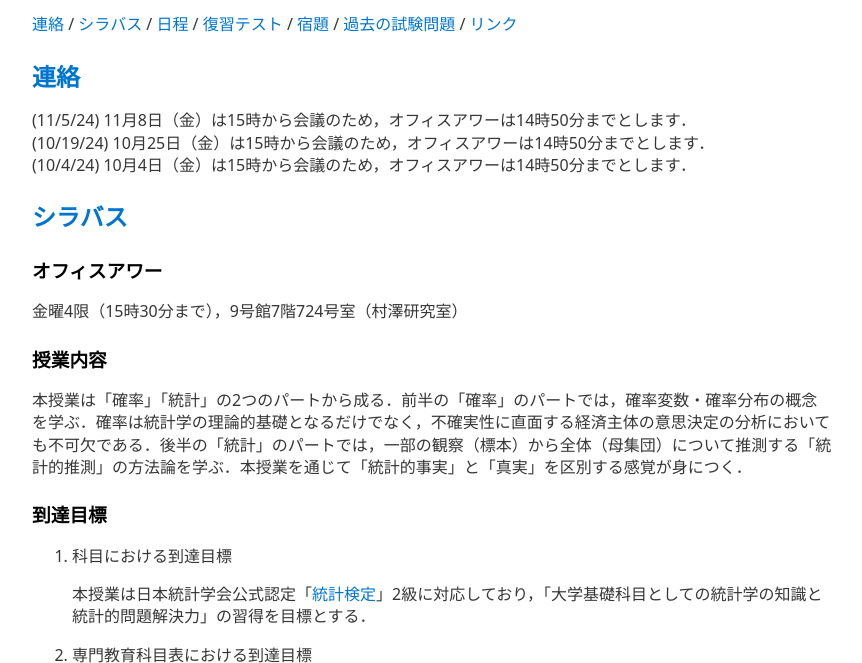
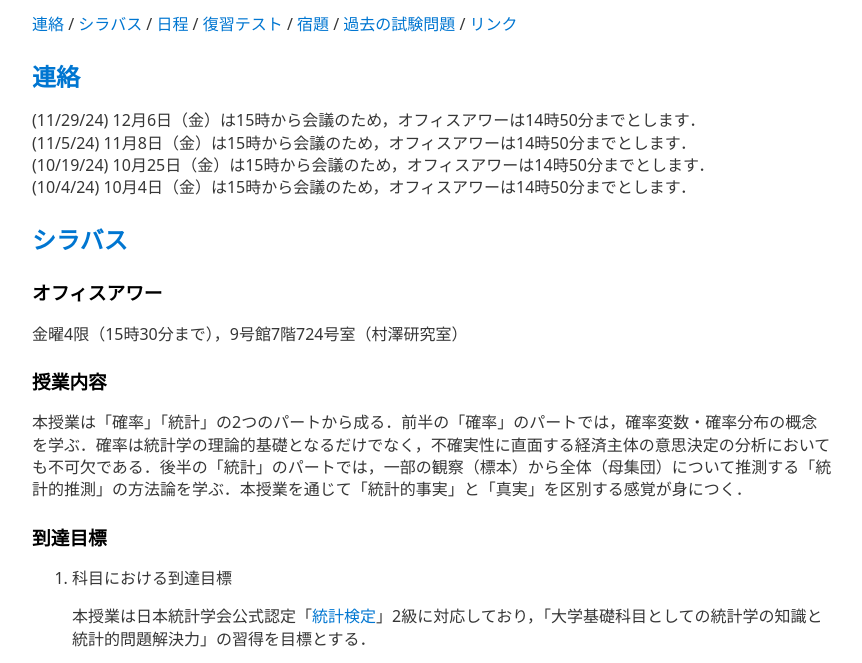
Before and after one commit to ystmmrsw/ystmmrsw.github.io, a plain HTML site: page stat/stat.html in a window 1280 px wide. Shown: the part 76-739 px from the top of the page, without its empty margins (208-1070 px from the left). Drawn offline with nearby package versions, Linux system fonts and the light colour scheme.

Commit message:
Update stat.html

```diff
--- a/stat/stat.html
+++ b/stat/stat.html
@@ -25,6 +25,9 @@
 <h2><a id="announcement">連絡</a></h2>
 
 <p>
+(11/29/24)
+12月6日（金）は15時から会議のため，オフィスアワーは14時50分までとします．
+<br>
 (11/5/24)
 11月8日（金）は15時から会議のため，オフィスアワーは14時50分までとします．
 <br>
```
